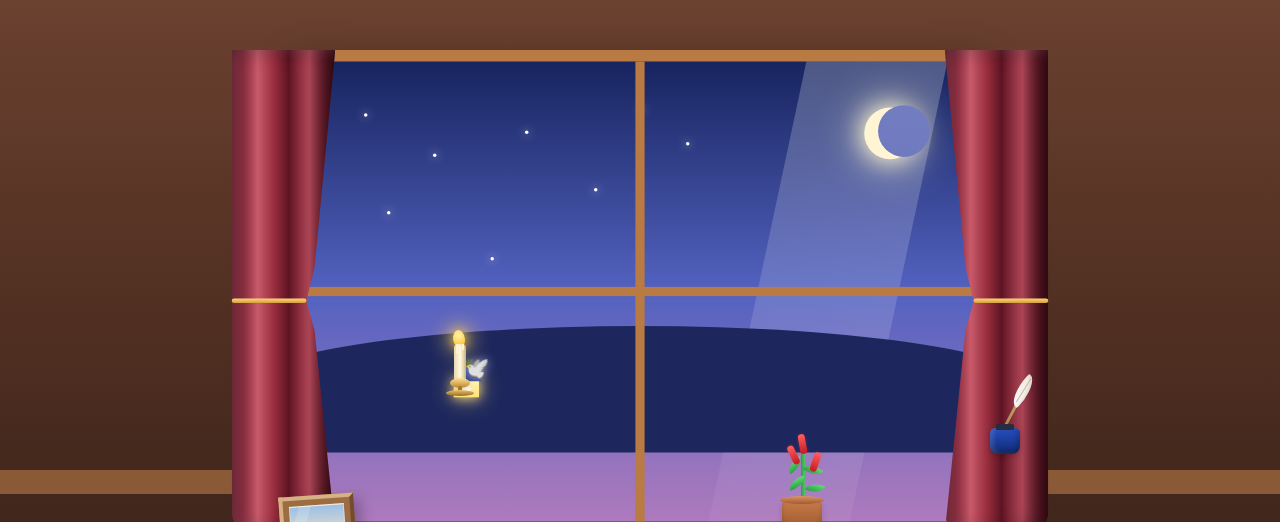
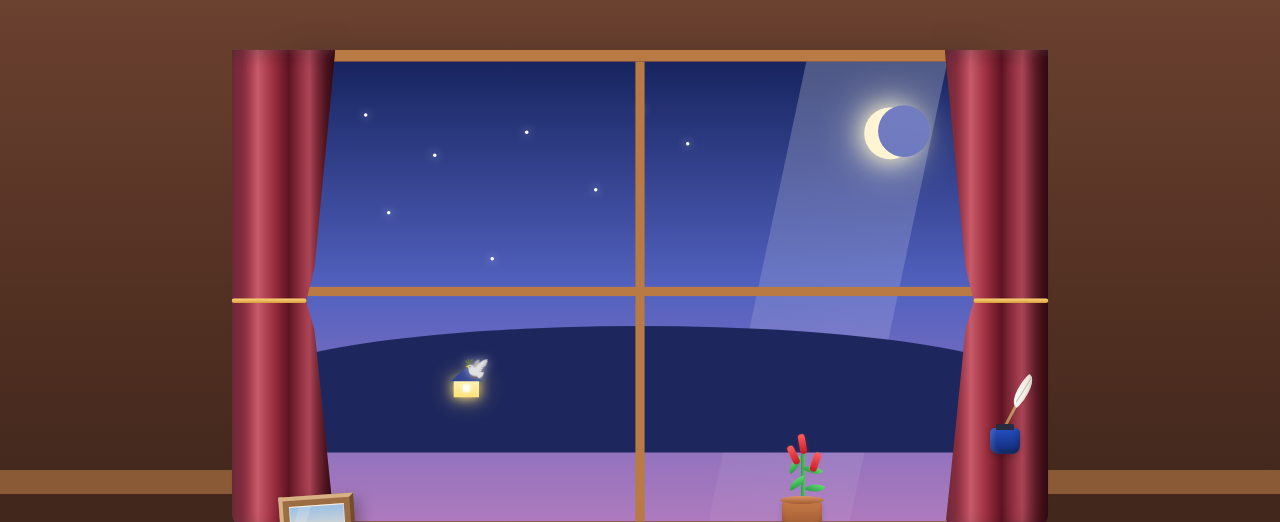
Before and after one commit to Aakash-Lobo/letters, a plain HTML site: page index.html in a window 1280 px wide. Shown: the top 522 px of the page. Drawn offline with nearby package versions, Linux system fonts and the light colour scheme.

Commit message:
Initial commi

```diff
--- a/index.html
+++ b/index.html
@@ -95,11 +95,11 @@
 
     <div class="shelf"></div>
 
-    <div class="candle">
+    <!-- <div class="candle">
         <div class="flame"></div>
         <div class="wax"></div>
         <div class="candle-holder"></div>
-    </div>
+    </div> -->
 
     <div class="quill-area">
     <div class="quill-feather"></div>
@@ -126,7 +126,7 @@
 </div>
 
 <div class="falling-letter">✉️</div>
-    ✉️
+
 </div>
 <script src="js/script.js"></script>
 </body>
```
